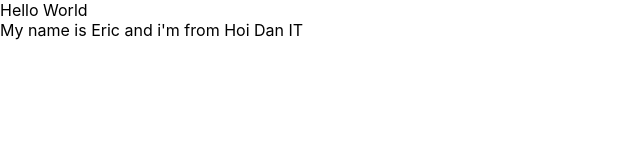
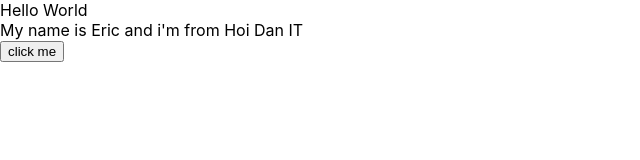
Before and after one commit to honght97/base-react-redux, a React (Create React App) app: page / in a window 1280 px wide. Shown: the top 160 px of the page, without its empty margins (0-640 px from the left). Built offline with nearby package versions, Linux system fonts and the light colour scheme.

Commit message:
update state with setSate

```diff
--- a/src/components/MyComponent.js
+++ b/src/components/MyComponent.js
@@ -8,12 +8,27 @@
     address: "Hoi Dan IT",
     age: 26,
   };
+  handleClick(event) {
+    console.log("my name is: ", this.state.name);
+    // merge state => react class
+    this.setState({
+      name: "HarryPhamDev",
+    });
+  }
 
   // jsx
   render() {
     return (
       <div>
         My name is {this.state.name} and i'm from {this.state.address}
+        <br />
+        <button
+          onClick={(event) => {
+            this.handleClick(event);
+          }}
+        >
+          click me
+        </button>
       </div>
     );
   }
```
